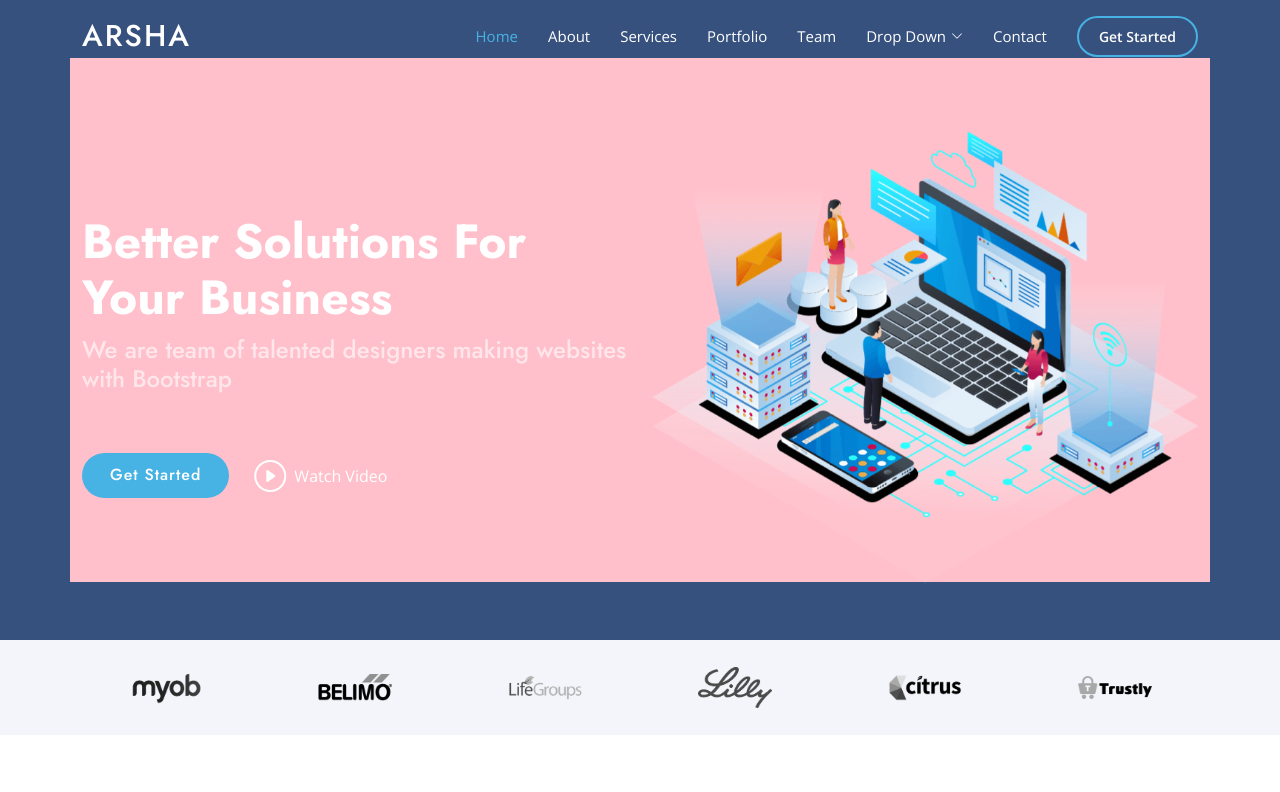
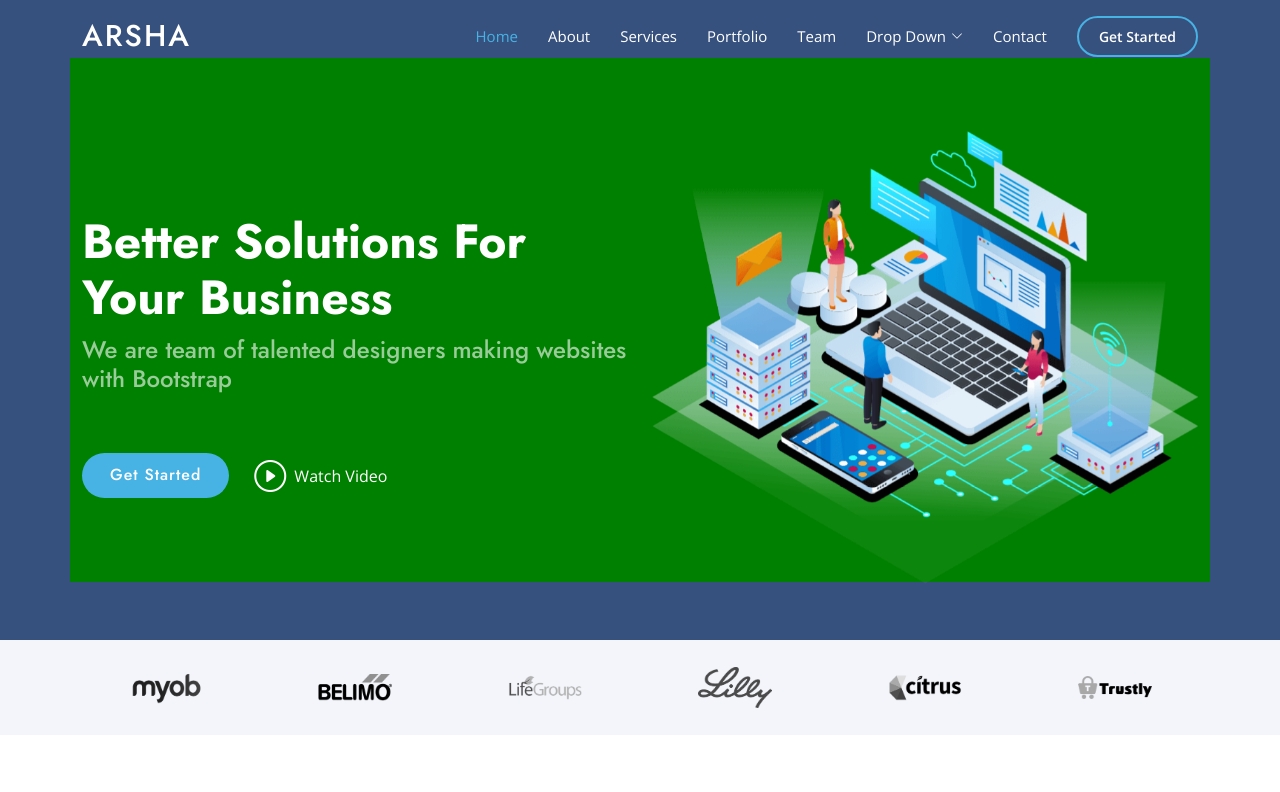
Before and after one commit to folarin077/html-docker-test-orimus, a plain HTML site: page index.html in a window 1280 px wide. Shown: the top 792 px of the page. Drawn offline with nearby package versions, Linux system fonts and the light colour scheme.

Commit message:
added color

```diff
--- a/index.html
+++ b/index.html
@@ -83,7 +83,7 @@
   <!-- ======= Hero Section ======= -->
   <section id="hero" class="d-flex align-items-center">
 
-    <div class="container" style="background-color: pink;">
+    <div class="container" style="background-color: green;">
       <div class="row">
         <div class="col-lg-6 d-flex flex-column justify-content-center pt-4 pt-lg-0 order-2 order-lg-1" data-aos="fade-up" data-aos-delay="200">
           <h1>Better Solutions For Your Business</h1>
```
